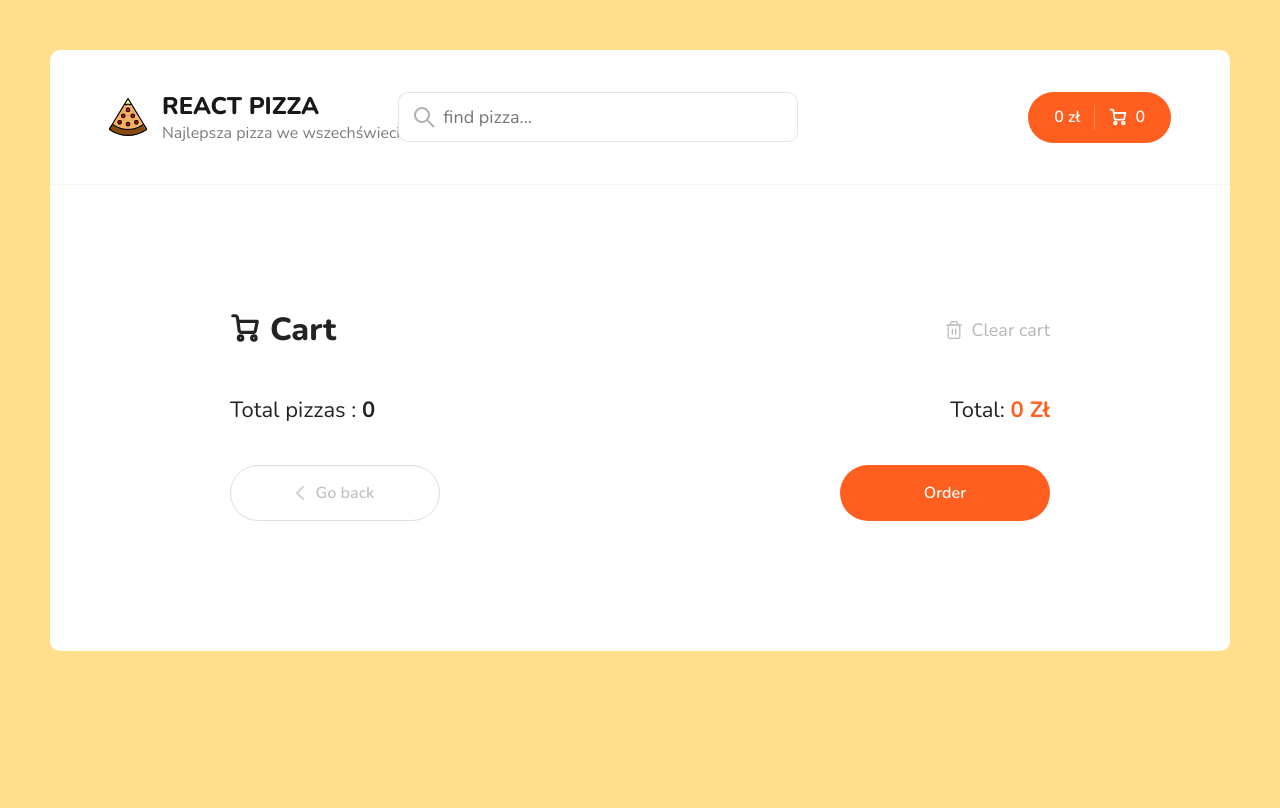
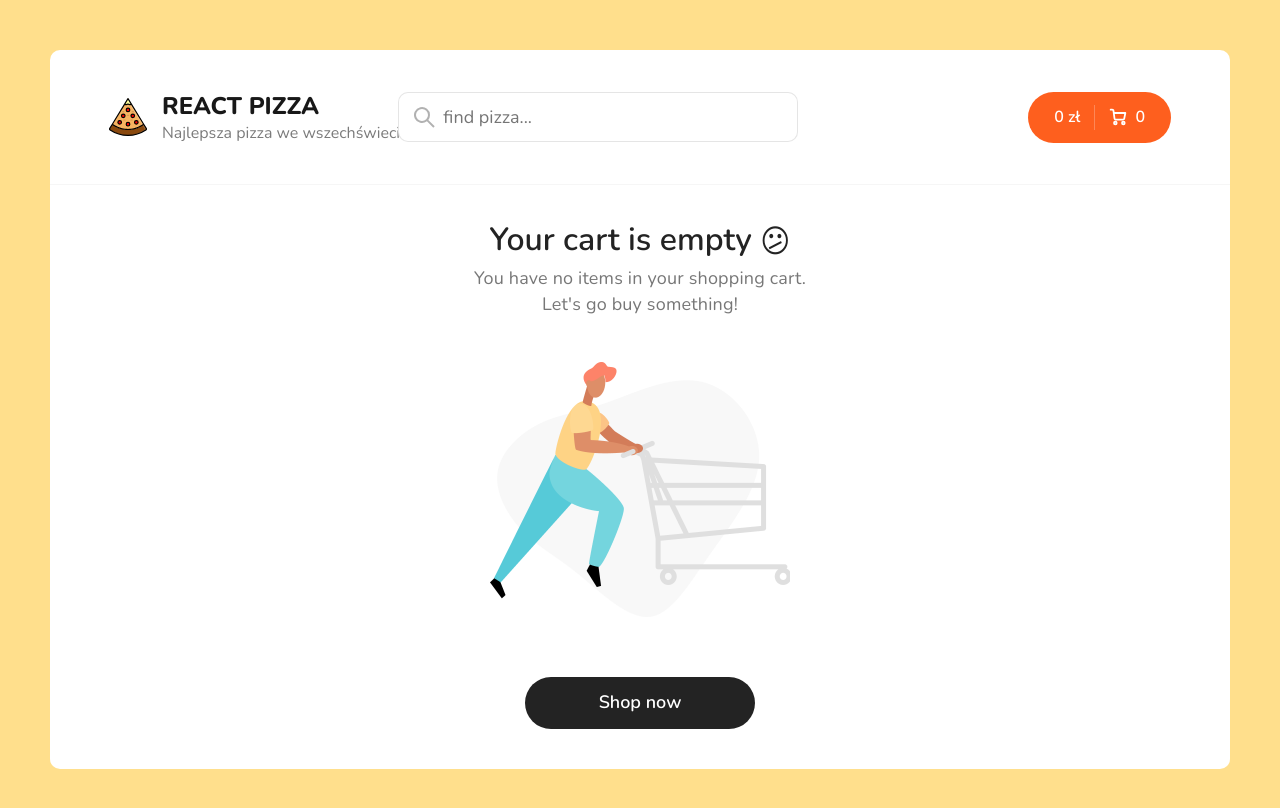
Before and after one commit to Laytep/Pizza-Store, a React (Create React App) app: page /cart in a window 1280 px wide. Shown: the top 808 px of the page. Built offline with nearby package versions, Linux system fonts and the light colour scheme.

Commit message:
add empty cart page

```diff
--- /dev/null
+++ b/src/components/CartEmpty.jsx
@@ -0,0 +1,24 @@
+import React from 'react';
+import { Link } from 'react-router-dom';
+import emptyCartImg from '../assets/img/empty-cart.png';
+
+const CartEmpty = () => {
+  return (
+    <div class="cart cart--empty">
+      <h2>
+        Your cart is empty <icon>😕</icon>
+      </h2>
+      <p>
+        You have no items in your shopping cart.
+        <br />
+        Let's go buy something!
+      </p>
+      <img src={emptyCartImg} alt="Empty cart" />
+      <Link to="/" class="button button--black">
+        <span>Shop now</span>
+      </Link>
+    </div>
+  );
+};
+
+export default CartEmpty;
--- a/src/pages/Cart.jsx
+++ b/src/pages/Cart.jsx
@@ -1,5 +1,6 @@
 import { useDispatch, useSelector } from 'react-redux';
 import { Link } from 'react-router-dom';
+import CartEmpty from '../components/CartEmpty';
 import CartItem from '../components/CartItem';
 import { clearItems } from '../redux/slices/cartSlice';
 
@@ -16,6 +17,10 @@ const Cart = () => {
       dispatch(clearItems());
     }
   };
+
+  if (!totalCount) {
+    return <CartEmpty />;
+  }
 
   return (
     <div className="container container--cart">
```
